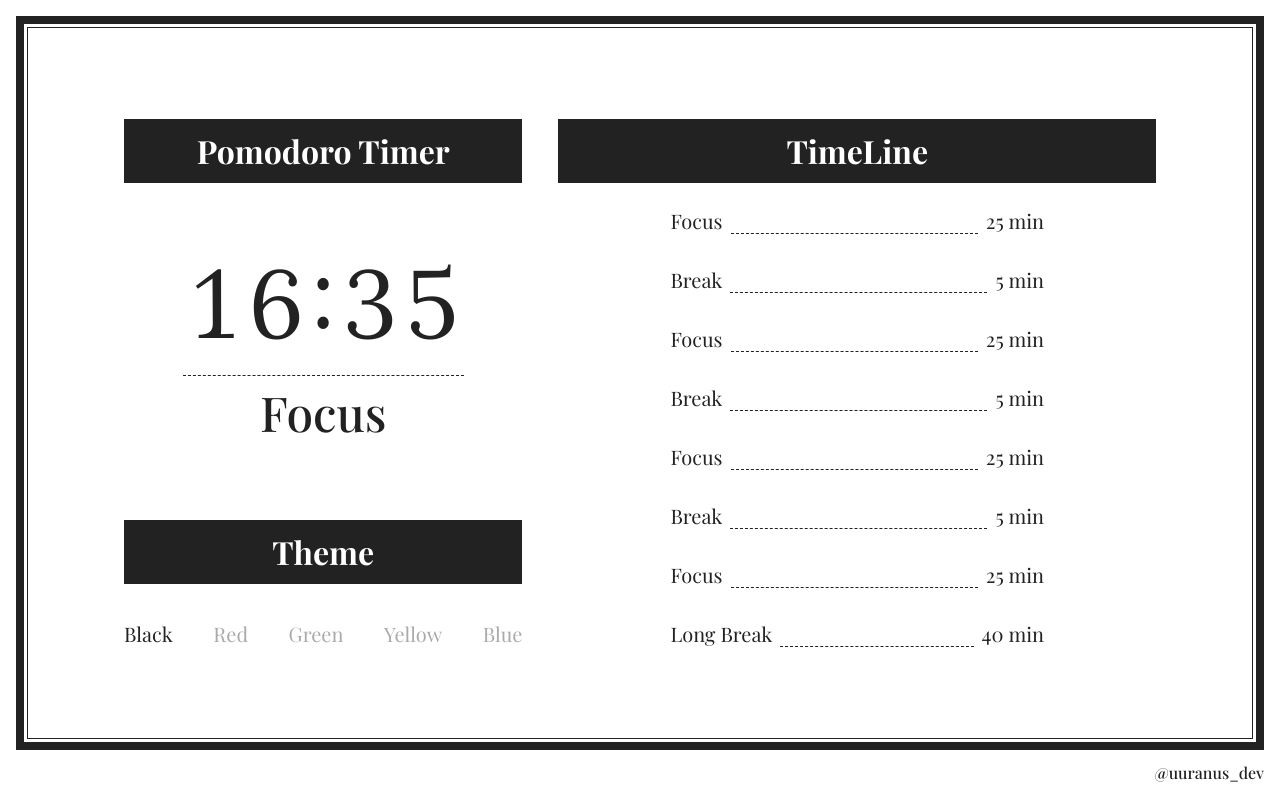
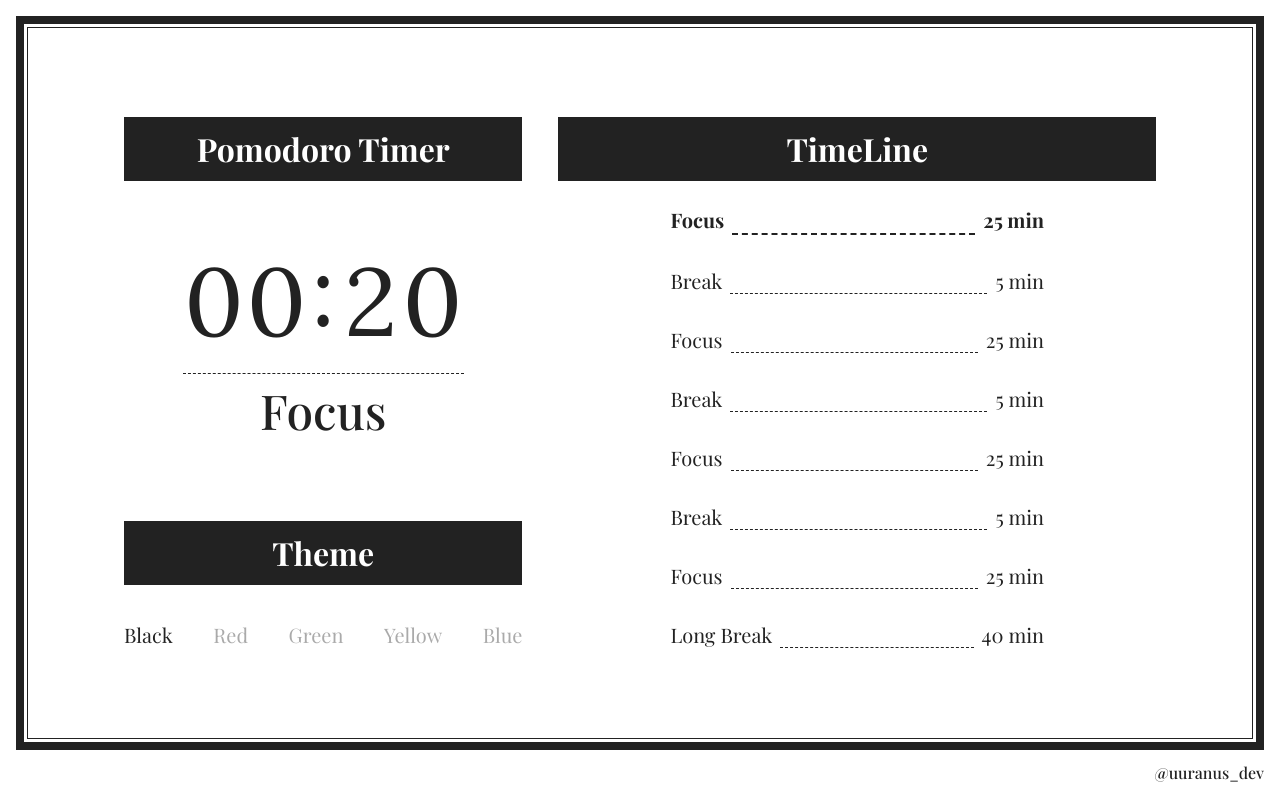
Before and after one commit to uuranus/pomodoro, a React (Create React App) app: page / in a window 1280 px wide. Built offline with nearby package versions, Linux system fonts and the light colour scheme; a web font is replaced by a local one.

Commit message:
feat: mode change and end if all modes are done

```diff
--- a/src/App.js
+++ b/src/App.js
@@ -7,7 +7,6 @@ import { TimerPage } from "./pages/timer/timerPage.js";
 import { FormPage } from "./pages/form/formPage.js";
 import { ThemeContext } from "./styles/themeContext.js";
 import { defaultTimerSettings, TimerContext } from "./pages/timerContext.js";
-
 
 function App() {
   const [currentThemeColor, setCurrentThemeColor] = useState(ThemeColor.BLACK);
@@ -37,12 +36,18 @@ function App() {
 
   return (
     <ThemeContext.Provider value={{ currentThemeColor, setCurrentThemeColor }}>
-      <TimerContext.Provider value = {{ timerSetting: currentTimerSetting, setTimerSetting}}>
+      <TimerContext.Provider
+        value={{ timerSetting: currentTimerSetting, setTimerSetting }}
+      >
         <ThemeProvider theme={theme[currentThemeColor]}>
           <MainContainer>
             <MainFrame>
               <SubMainFrame>
-              {isTimerRunning ? <TimerPage></TimerPage> : <FormPage onStart = {() => setIsTimerRunning(true)}></FormPage>}
+                {isTimerRunning ? (
+                  <TimerPage onPomodoroEnd={() => setIsTimerRunning(false)} />
+                ) : (
+                  <FormPage onStart={() => setIsTimerRunning(true)}></FormPage>
+                )}
               </SubMainFrame>
             </MainFrame>
             <Footer>@uuranus_dev</Footer>
@@ -58,7 +63,7 @@ export default App;
 const MainContainer = styled.div`
   min-height: 100%;
   padding: 16px;
-  background-color: ${({theme}) => theme.background};
+  background-color: ${({ theme }) => theme.background};
   box-sizing: border-box;
   display: flex;
   flex-direction: column;
--- a/src/pages/timer/timerPage.js
+++ b/src/pages/timer/timerPage.js
@@ -17,12 +17,6 @@ const useWindowWidth = () => {
   return width;
 };
 
-export const TimerPage = () => {
-  const width = useWindowWidth();
-  const isDesktop = width >= desktopMinWidth.replace("px", "");
-
-  const { timerSetting } = useTimer();
-
 const mode = [
   "Focus",
   "Break",
@@ -34,9 +28,16 @@ export const TimerPage = () => {
   "Long Break",
 ];
 
+export const TimerPage = ({ onPomodoroEnd }) => {
+  const width = useWindowWidth();
+  const isDesktop = width >= desktopMinWidth.replace("px", "");
+
+  const { timerSetting } = useTimer();
+
   const [currentMode, setCurrentMode] = useState(0);
 
-  const getModeMinutes = useCallback((mode) => {
+  const getModeMinutes = useCallback(
+    (mode) => {
       if (mode === "Focus") {
         return timerSetting.focus;
       } else if (mode === "Break") {
@@ -44,23 +45,73 @@ export const TimerPage = () => {
       } else {
         return timerSetting.longBreak;
       }
-  }, []);
+    },
+    [timerSetting]
+  );
 
   const [restTimeSeconds, setRestTimeSeconds] = useState(
-    getModeMinutes(mode[currentMode]) * 60
+    getModeMinutes(mode[currentMode])
   );
 
   useEffect(() => {
+    if (currentMode === mode.length) {
+      onPomodoroEnd();
+      return;
+    }
+
+    const newRestTime = getModeMinutes(mode[currentMode]);
+
+    setRestTimeSeconds(newRestTime);
+  }, [currentMode]);
+
+  useEffect(() => {
     const updateTimer = setInterval(() => {
-      setRestTimeSeconds((r) => r - 1);
+      setRestTimeSeconds((r) => {
+        if (r === 1) {
+          clearInterval(updateTimer);
+          setCurrentMode(currentMode + 1);
+          return 0;
+        } else {
+          return r - 1;
+        }
+      });
     }, 1000);
 
     return () => {
       clearInterval(updateTimer);
     };
-  }, []);
+  }, [currentMode, restTimeSeconds]);
 
-  return !isDesktop ? (
+  return isDesktop ? (
+    <S.DesktopContainer>
+      <S.DesktopColumnBox>
+        <S.DesktopLeftColumn>
+          <S.TimerBox>
+            <Headline>Pomodoro Timer</Headline>
+            <S.TimerContent>
+              <S.TimerText>{getMinuteString(restTimeSeconds)}</S.TimerText>
+              <S.ModeText>{mode[currentMode]}</S.ModeText>
+            </S.TimerContent>
+          </S.TimerBox>
+          <ThemeBox />
+        </S.DesktopLeftColumn>
+        <S.DesktopRightColumn>
+          <S.TimeLineBox>
+            <Headline>TimeLine</Headline>
+            <S.TimeLineContent>
+              {mode.map((m, index) => (
+                <TimeLine
+                  text={m}
+                  minutes={getModeMinutes(m)}
+                  isActive={index === currentMode}
+                />
+              ))}
+            </S.TimeLineContent>
+          </S.TimeLineBox>
+        </S.DesktopRightColumn>
+      </S.DesktopColumnBox>
+    </S.DesktopContainer>
+  ) : (
     <S.Container>
       <S.TimerBox>
         <Headline>Pomodoro Timer</Headline>
@@ -84,30 +135,5 @@ export const TimerPage = () => {
       </S.TimeLineBox>
       <ThemeBox />
     </S.Container>
-  ) : (
-    <S.DesktopContainer>
-      <S.DesktopColumnBox>
-        <S.DesktopLeftColumn>
-          <S.TimerBox>
-            <Headline>Pomodoro Timer</Headline>
-            <S.TimerContent>
-              <S.TimerText>16:35</S.TimerText>
-              <S.ModeText>{mode[currentMode]}</S.ModeText>
-            </S.TimerContent>
-          </S.TimerBox>
-          <ThemeBox />
-        </S.DesktopLeftColumn>
-        <S.DesktopRightColumn>
-          <S.TimeLineBox>
-            <Headline>TimeLine</Headline>
-            <S.TimeLineContent>
-              {mode.map((m) => (
-                <TimeLine text={m} minutes={getModeMinutes(m)} />
-              ))}
-            </S.TimeLineContent>
-          </S.TimeLineBox>
-        </S.DesktopRightColumn>
-      </S.DesktopColumnBox>
-    </S.DesktopContainer>
   );
 };
--- a/src/util/time.js
+++ b/src/util/time.js
@@ -1,6 +1,4 @@
 export const getMinuteString = (seconds) => {
-    console.log(`seconds ${seconds}`);
-
   let minute = Math.floor(seconds / 60);
   let second = seconds % 60;
 
```
Lines whose indentation alone changed are shown as unchanged.
